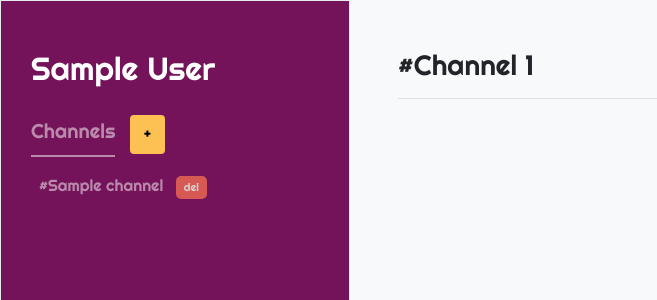
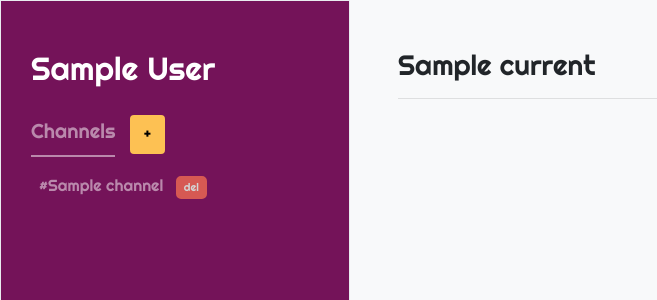
Before and after one commit to JiwoonKim/Flack, a Flask app: template templates/channel.html in a window 1280 px wide. Shown: the top 300 px of the page, without its empty margins (0-657 px from the left). Run offline with Flask 2, Linux system fonts and the light colour scheme; the template is opened without the code that fills it: most values are stand-ins (such as "Sample title", 1, 10 or a date in 2020); some libraries are stand-ins or nearby versions.

Commit message:
Enabled channel header name to change by current session value

```diff
--- a/application.py
+++ b/application.py
@@ -14,6 +14,11 @@ socketio = SocketIO(app)
 app.config["SESSION_PERMANENT"] = False
 app.config["SESSION_TYPE"] = "filesystem"
 Session(app)
+
+# Store channels globally as a dict
+# (instead of sessions so that multiple users can access them)
+channels = {}
+
 
 
 @app.route("/")
@@ -40,23 +45,21 @@ def channel():
     display_name = session.get("display_name")
 
     # Retrieve channels from session
-    if session.get("channels") is None:
-        session["channels"] = {}
-    channels = session["channels"]
+    channels_list = channels
 
     # Retrieve current channel from session
-    if not session.get("channels"):
-        session["current_channel"] = "no channels"
+    if not channels:
+        session["current_channel"] = "No channels"
     current = session["current_channel"]
 
-    return render_template("channel.html", display_name=display_name, channels=channels, current=current)
+    return render_template("channel.html", display_name=display_name, channels=channels_list, current=current)
 
 
 @app.route("/deletechannels")
 def deleteChannel():
     """ Created delete channels route to delete all channels if needed => temporary function """
 
-    del session["channels"]
+    del channels
     return redirect("/")
 
 
@@ -74,7 +77,7 @@ def newChannel():
     channel = deque([])
 
     # Add new channel to session
-    session["channels"][name] = channel
+    channels[name] = channel
 
     # Update current channel to new channel
     session["current_channel"] = name
@@ -107,6 +110,9 @@ def signin():
     # Store display name via session
     session["display_name"] = request.form.get("displayname")
 
+    # Store current channel to no channesl
+    session["current_channel"]
+
     # Redirect to channel
     return redirect("/channel")
 
--- a/static/3.css
+++ b/static/3.css
@@ -163,3 +163,7 @@ nav .navbar-brand {
     font-size: 2.5rem;
     color: darkgrey;
 }
+/* style the color of nav-link which is active*/
+.active {
+    color: #F9F871;
+}
--- a/static/3111.js
+++ b/static/3111.js
@@ -78,8 +78,12 @@ const displayNewMessage = data => {
 // when document is loaded
 document.addEventListener('DOMContentLoaded', () => {
 
-    // when new channel button is clicked, create new channel
+    // when new channel button (access via plus button to modal) is clicked, create new channel
     document.querySelector("#create-newchannel").addEventListener('click', createNewChannel);
+
+    // when a channel is clicked, change the active component
+
+
 
     // create socket to allow real-time communication to send and display new messages
     let socket = io.connect(`${location.protocol}//${document.domain}:${location.port}`);
--- a/templates/channel.html
+++ b/templates/channel.html
@@ -68,7 +68,7 @@
             <!-- content of the channel page where message is diplayed -->
             <main id="content" class="container-fluid p-5">
                 <div id="content-start">
-                    <h3>#Channel 1</h3>
+                    <h3>{{ current }}</h3>
                     <hr>
                 </div>
                 <!-- messages displayed by rows -->
```
Also changed, not shown: 2 other files.
